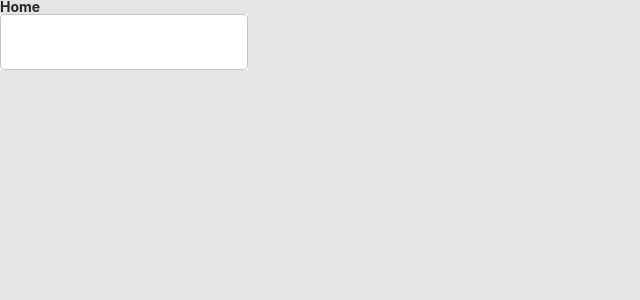
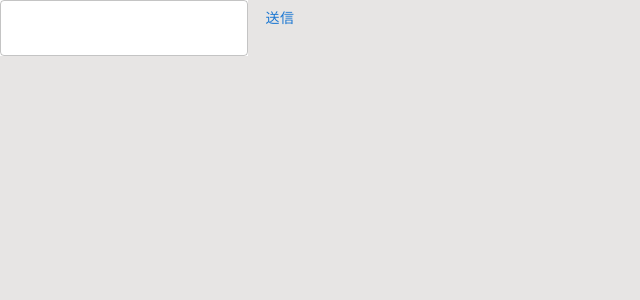
Before and after one commit to crypt0box/react-atomic-test, a React (Vite) app: page / in a window 1280 px wide. Shown: the top 300 px of the page, without its empty margins (0-640 px from the left). Built offline with nearby package versions, Linux system fonts and the light colour scheme.

Commit message:
feat: fromの実装

```diff
--- a/src/components/pages/Home.tsx
+++ b/src/components/pages/Home.tsx
@@ -1,12 +1,13 @@
 import styled from "styled-components";
 import { MuiButton } from "src/components/atoms/button/Button";
 import { Flex } from "src/components/atoms/flex/Flex";
-import { useForm } from "react-hook-form";
+import { SubmitHandler, useForm } from "react-hook-form";
 import { SubmitForm } from "src/components/molecules/submitForm/SubmitForm";
 import { useEffect } from "react";
 import { z } from "zod";
 import { zodResolver } from "@hookform/resolvers/zod";
 import { RhfTextField } from "src/components/atoms/textFiled/RhfTextField";
+import { Button } from "@mui/material";
 
 const StyledButton = styled(MuiButton)`
   background-color: var(--color-main);
@@ -19,12 +20,14 @@ const schema = z.object({
 type Form = z.infer<typeof schema>;
 
 export const Home = () => {
-  const { control, watch } = useForm<Form>({
+  const { control, watch, handleSubmit } = useForm<Form>({
     defaultValues: {
       comment: "",
     },
     resolver: zodResolver(schema),
   });
+
+  const onSubmit: SubmitHandler<Form> = (data) => console.log(data);
 
   useEffect(() => {
     const subscription = watch((value, { name, type }) =>
@@ -35,8 +38,10 @@ export const Home = () => {
 
   return (
     <>
-      <h2>Home</h2>
-      <RhfTextField name="comment" control={control} />
+      <form onSubmit={handleSubmit(onSubmit)}>
+        <RhfTextField name="comment" control={control} />
+        <Button type="submit">送信</Button>
+      </form>
     </>
   );
 };
```
